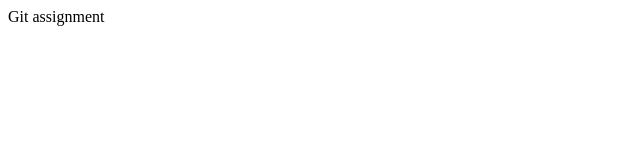
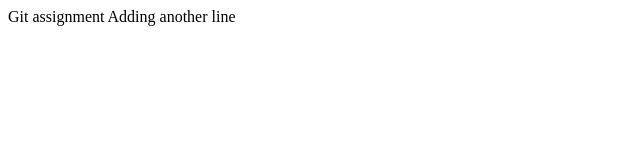
Before and after one commit to jaswant-rawat/project_dir, a plain HTML site: page index.html in a window 1280 px wide. Shown: the whole page, without its empty margins (0-640 px from the left). Drawn offline with Linux system fonts and the light colour scheme.

Commit message:
made some changes to index.html

```diff
--- a/index.html
+++ b/index.html
@@ -7,6 +7,7 @@
         <Body>
 
             Git assignment
+            Adding another line
         </Body>
     </head>
 </html>
```
